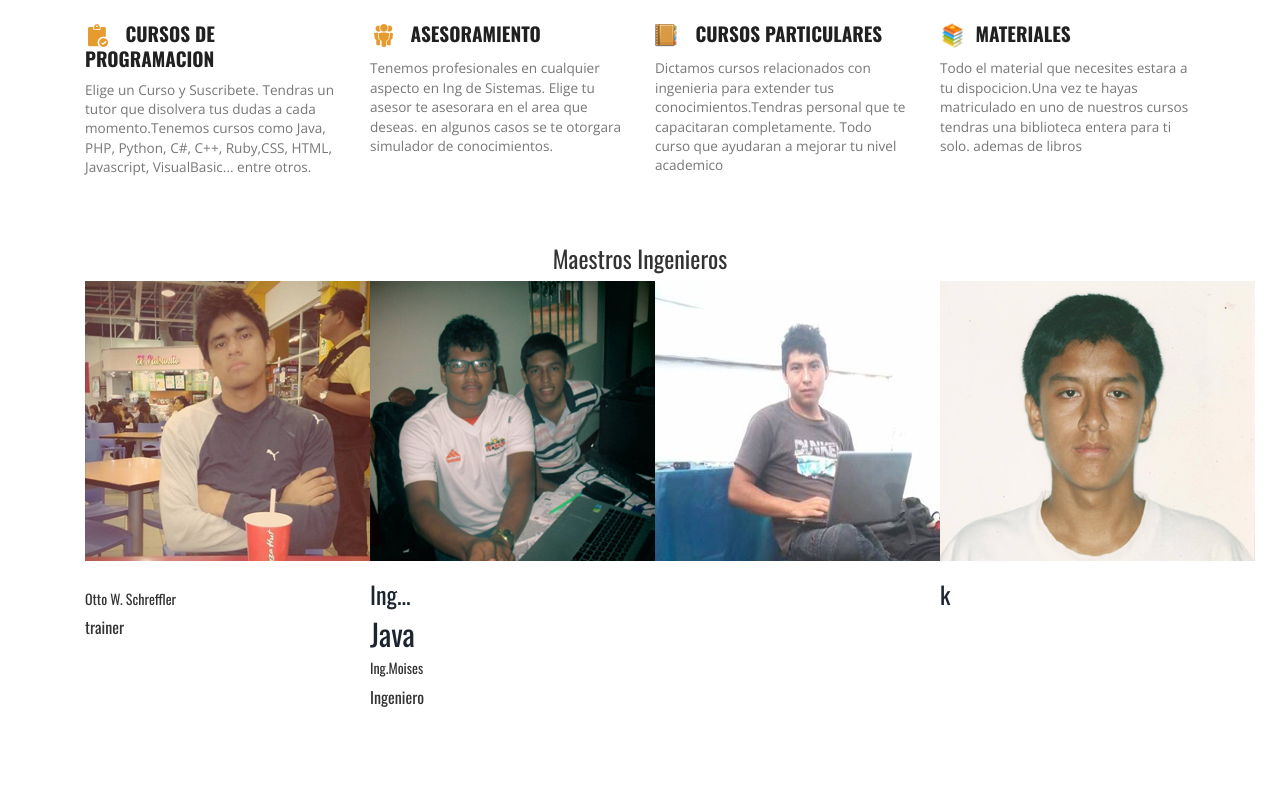
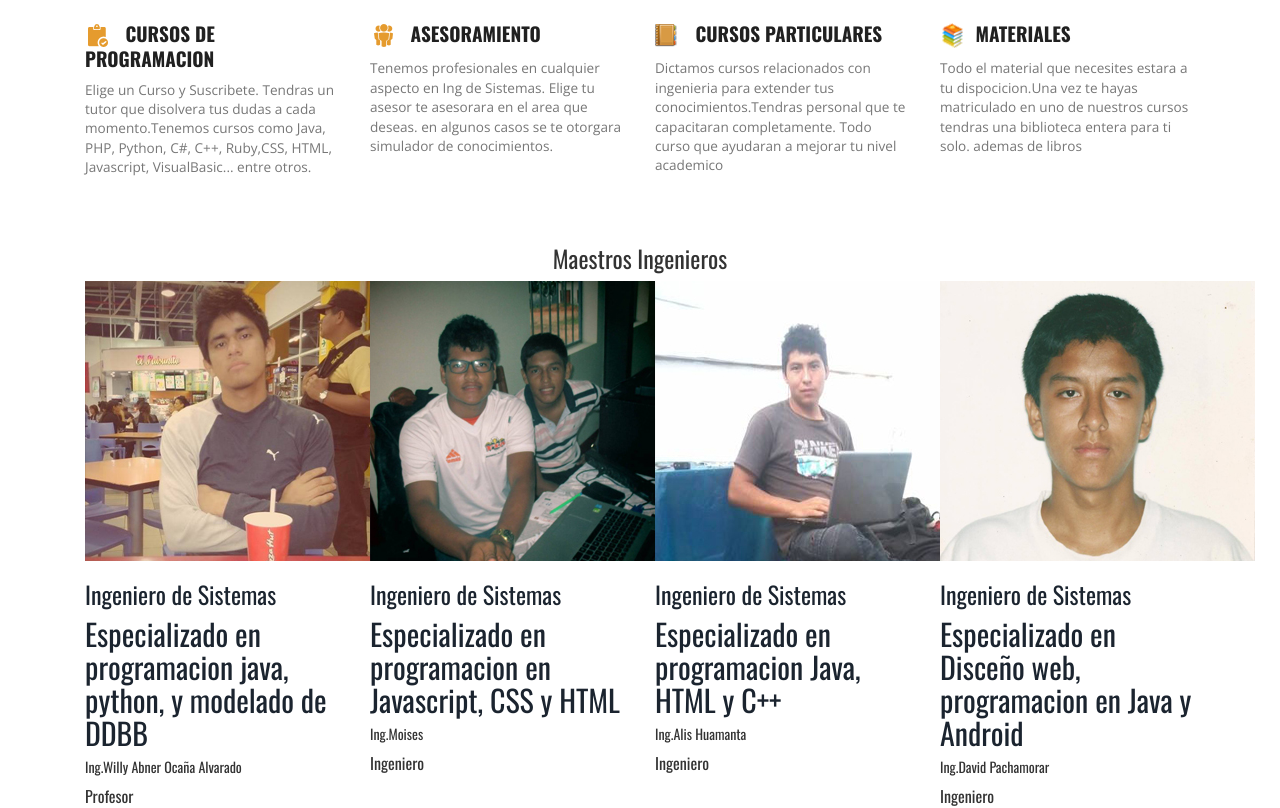
Before and after one commit to Abnerlico/SecSys, a plain HTML site: page Index.html in a window 1280 px wide. Shown: the part 634-1442 px from the top of the page. Before the commit the page ends 1343 px from the top, so only its background shows below. Drawn offline with nearby package versions, Linux system fonts and the light colour scheme; a web font is replaced by a local one.

Commit message:
he agregado imformacion a mis imagenes de ingenieros

```diff
--- a/Index.html
+++ b/Index.html
@@ -179,16 +179,16 @@
 						     	<h2 class="b-animate b-from-left    b-delay03 ">
 						     		<div class="animate-head">
 						     			<div class="animate-head-left">
-						     				<h3></h3>
-						     				<span> </span>
+						     				<h3>Ingeniero de Sistemas</h3>
+						     				<span>Especializado en programacion java, python, y modelado de DDBB</span>
 						     			</div>
 						     			<div class="clearfix"> </div>
 						     		</div>
 						     	</h2>
 						  	</div></a>
 						  	<div class="t-member-info">
-						  		<h5>Otto W. Schreffler</h5>
-						  		<span>trainer</span>
+						  		<h5>Ing.Willy Abner Ocaña Alvarado</h5>
+						  		<span>Profesor</span>
 						  	</div>
 						</div>
 						<div class="col-md-3 team-grid">
@@ -197,8 +197,8 @@
 						     	<h2 class="b-animate b-from-left    b-delay03 ">
 						     		<div class="animate-head">
 						     			<div class="animate-head-left">
-						     				<h3>Ing...</h3>
-						     				<span> Java</span>
+						     				<h3>Ingeniero de Sistemas</h3>
+						     				<span> Especializado en programacion en Javascript, CSS y HTML</span>
 						     			</div>
 						     			<div class="clearfix"> </div>
 						     		</div>
@@ -215,16 +215,16 @@
 						     	<h2 class="b-animate b-from-left    b-delay03 ">
 						     		<div class="animate-head">
 						     			<div class="animate-head-left">
-						     				<h3></h3>
-						     				<span></span>
+						     				<h3>Ingeniero de Sistemas</h3>
+						     				<span>Especializado en programacion Java, HTML y C++</span>
 						     			</div>
 						     			<div class="clearfix"> </div>
 						     		</div>
 						     	</h2>
 						  	</div></a>
 						  	<div class="t-member-info">
-						  		<h5></h5>
-						  		<span></span>
+						  		<h5>Ing.Alis Huamanta</h5>
+						  		<span>Ingeniero</span>
 						  	</div>
 						</div>
 						<div class="col-md-3 team-grid">
@@ -233,16 +233,16 @@
 						     	<h2 class="b-animate b-from-left    b-delay03 ">
 						     		<div class="animate-head">
 						     			<div class="animate-head-left">
-						     				<h3>k</h3>
-						     				<span> </span>
+						     				<h3>Ingeniero de Sistemas</h3>
+						     				<span>Especializado en Disceño web, programacion en Java y Android</span>
 						     			</div>
 						     			<div class="clearfix"> </div>
 						     		</div>
 						     	</h2>
 						  	</div></a>
 						  	<div class="t-member-info">
-						  		<h5></h5>
-						  		<span></span>
+						  		<h5>Ing.David Pachamorar</h5>
+						  		<span>Ingeniero</span>
 						  	</div>
 						</div>
 					</div>
```
